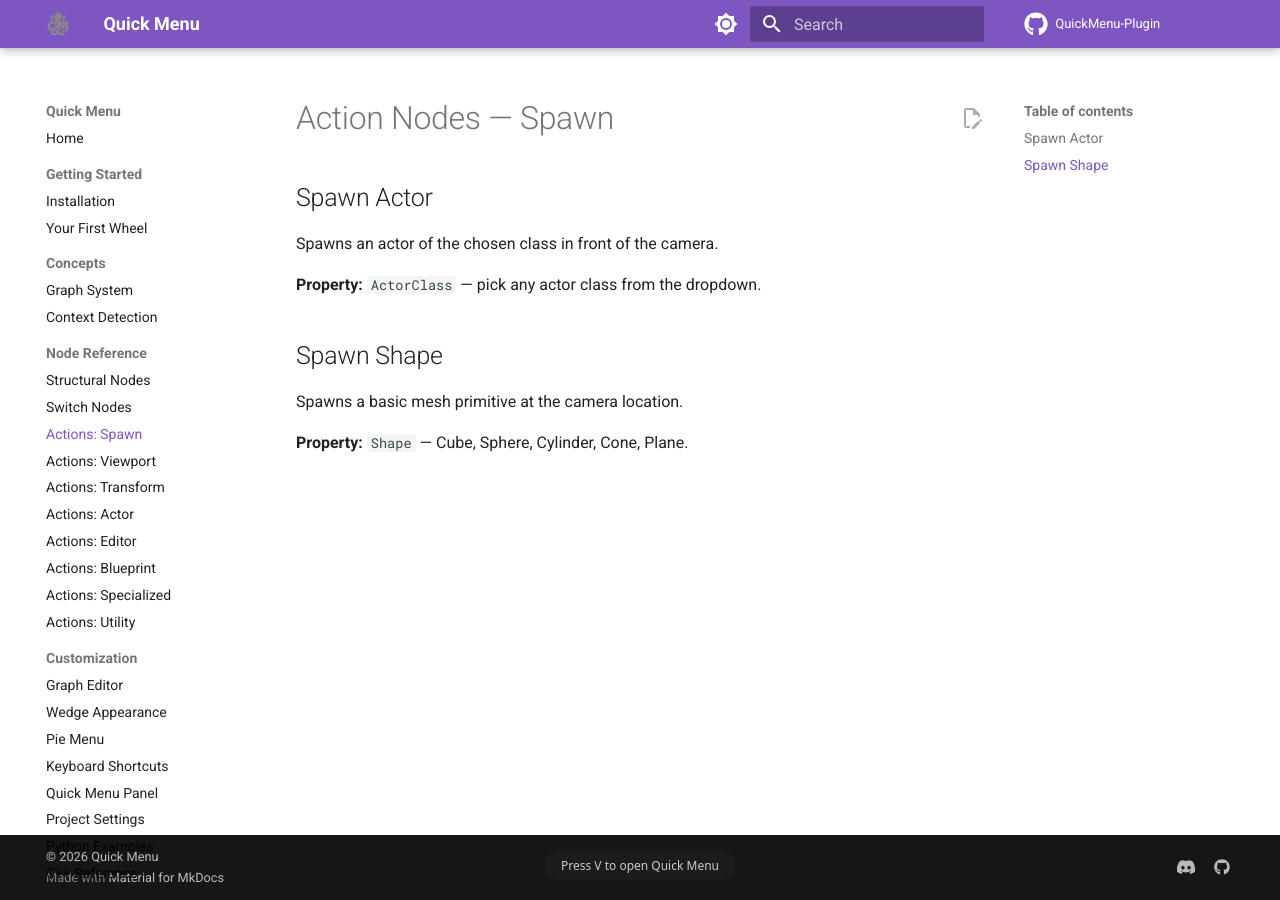
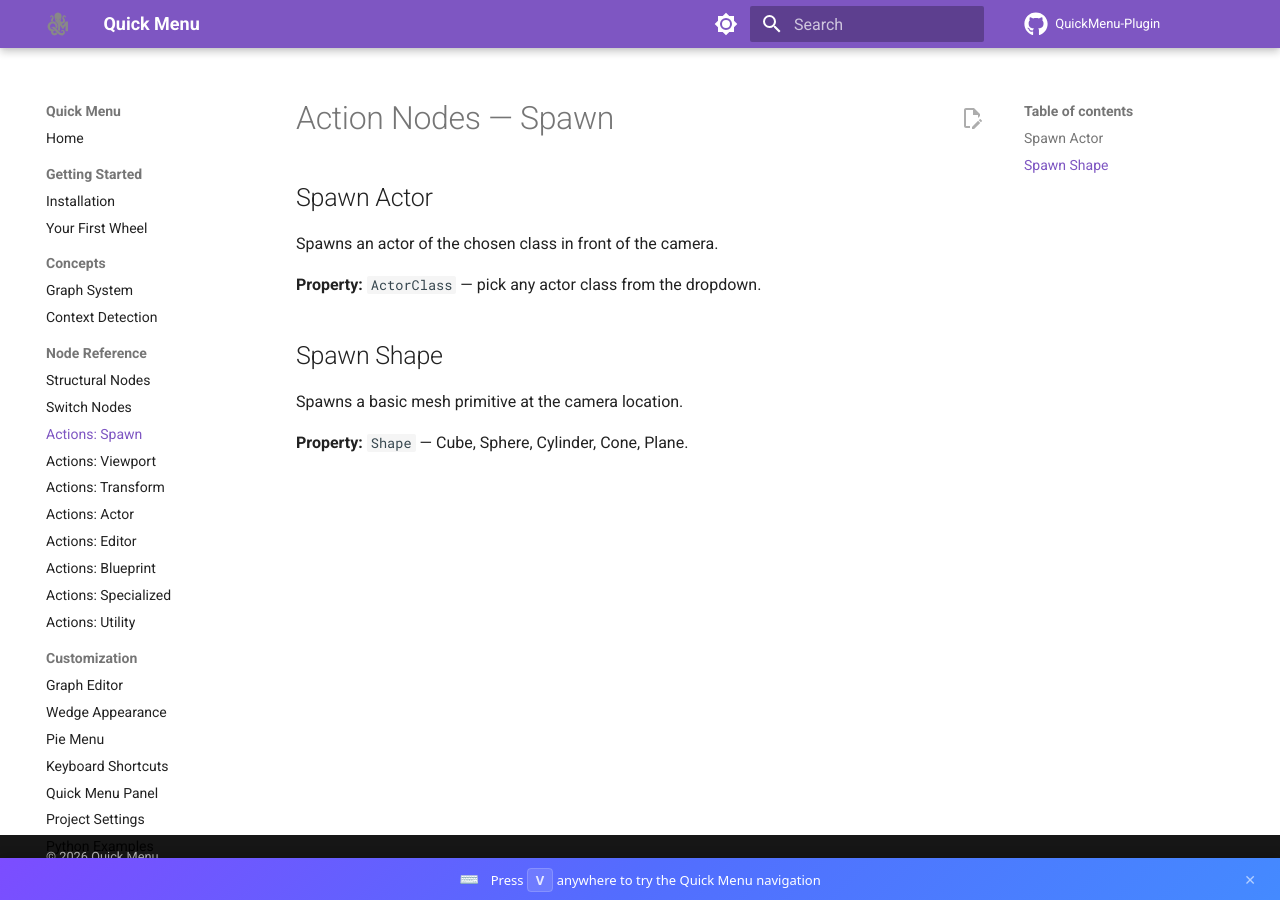
Before and after one commit to Bassounet/QuickMenu-Plugin, an MkDocs documentation site: the page built from docs/nodes/actions-spawn.md, in a window 1280 px wide. Built offline with MkDocs 1.6.1 and Material for MkDocs 9.7.7, drawn with Linux system fonts in a browser that asks for light colours; comment, search, counter and statistics services are not loaded; some of the changed lines change nothing that is shown.

Commit message:
Sync support files (2026-03-15 23:50)

```diff
--- a/docs/js/pie-menu.js
+++ b/docs/js/pie-menu.js
@@ -38,15 +38,54 @@
     overlay.appendChild(canvas);
     ctx = canvas.getContext('2d');
 
-    // Hint label
-    const hint = document.createElement('div');
-    hint.id = 'qm-pie-hint';
-    hint.style.cssText =
-      'position:fixed;bottom:20px;left:50%;transform:translateX(-50%);' +
-      'background:rgba(30,30,30,0.85);color:#ccc;padding:6px 16px;border-radius:20px;' +
-      'font-size:12px;font-family:system-ui;pointer-events:none;z-index:100000;display:none;';
-    hint.textContent = 'Press V to open Quick Menu';
-    document.body.appendChild(hint);
+    // Animated banner
+    const banner = document.createElement('div');
+    banner.id = 'qm-pie-banner';
+    banner.innerHTML = '<span style="margin-right:8px;font-size:16px;">⌨️</span> Press <kbd style="background:rgba(255,255,255,0.15);padding:2px 8px;border-radius:4px;font-weight:bold;font-family:system-ui;border:1px solid rgba(255,255,255,0.2);">V</kbd> anywhere to try the Quick Menu navigation';
+    banner.style.cssText =
+      'position:fixed;bottom:0;left:0;width:100%;z-index:100000;' +
+      'background:linear-gradient(135deg, #7c4dff 0%, #536dfe 50%, #448aff 100%);' +
+      'color:#fff;padding:10px 20px;font-size:13px;font-family:system-ui;' +
+      'text-align:center;cursor:pointer;pointer-events:auto;' +
+      'transform:translateY(100%);transition:transform 0.5s cubic-bezier(0.16,1,0.3,1),opacity 0.4s;' +
+      'box-shadow:0 -2px 10px rgba(0,0,0,0.2);display:none;';
+
+    // Close button
+    const closeBtn = document.createElement('span');
+    closeBtn.textContent = '✕';
+    closeBtn.style.cssText =
+      'position:absolute;right:16px;top:50%;transform:translateY(-50%);' +
+      'cursor:pointer;opacity:0.6;font-size:14px;padding:4px 8px;';
+    closeBtn.addEventListener('click', function (e) {
+      e.stopPropagation();
+      dismissBanner();
+    });
+    banner.appendChild(closeBtn);
+
+    // Pulse animation on the V key
+    const style = document.createElement('style');
+    style.textContent = `
+      @keyframes qm-pulse { 0%,100% { opacity:1; } 50% { opacity:0.5; } }
+      #qm-pie-banner kbd { animation: qm-pulse 2s ease-in-out infinite; }
+    `;
+    document.head.appendChild(style);
+
+    document.body.appendChild(banner);
+
+    function dismissBanner() {
+      banner.style.transform = 'translateY(100%)';
+      setTimeout(function () { banner.style.display = 'none'; }, 500);
+      sessionStorage.setItem('qm-banner-dismissed', '1');
+    }
+
+    // Dismiss on first V press
+    function onFirstV() {
+      if (banner.style.display !== 'none') dismissBanner();
+      document.removeEventListener('keydown', onFirstV);
+    }
+    document.addEventListener('keydown', function (e) {
+      if (e.key === 'v' || e.key === 'V') onFirstV();
+    });
 
     // Track mouse position globally
     document.addEventListener('mousemove', function (e) {
@@ -279,19 +318,17 @@
     createOverlay();
   }
 
-  // Show hint briefly on first visit
+  // Show banner after a short delay on first visit
   setTimeout(function () {
-    const hint = document.getElementById('qm-pie-hint');
-    if (hint && !sessionStorage.getItem('qm-hint-shown')) {
-      hint.style.display = 'block';
-      sessionStorage.setItem('qm-hint-shown', '1');
-      setTimeout(function () {
-        hint.style.opacity = '0';
-        hint.style.transition = 'opacity 1s';
-        setTimeout(function () {
-          hint.style.display = 'none';
-        }, 1000);
-      }, 4000);
+    const b = document.getElementById('qm-pie-banner');
+    if (b && !sessionStorage.getItem('qm-banner-dismissed')) {
+      b.style.display = 'block';
+      // Trigger slide-up animation
+      requestAnimationFrame(function () {
+        requestAnimationFrame(function () {
+          b.style.transform = 'translateY(0)';
+        });
+      });
     }
-  }, 2000);
+  }, 1500);
 })();
--- a/mkdocs.yml
+++ b/mkdocs.yml
@@ -99,6 +99,6 @@ extra:
       name: GitHub
 
 extra_javascript:
-  - js/pie-menu.js?v=5
+  - js/pie-menu.js?v=6
 
 copyright: "&copy; 2026 Quick Menu"
```
